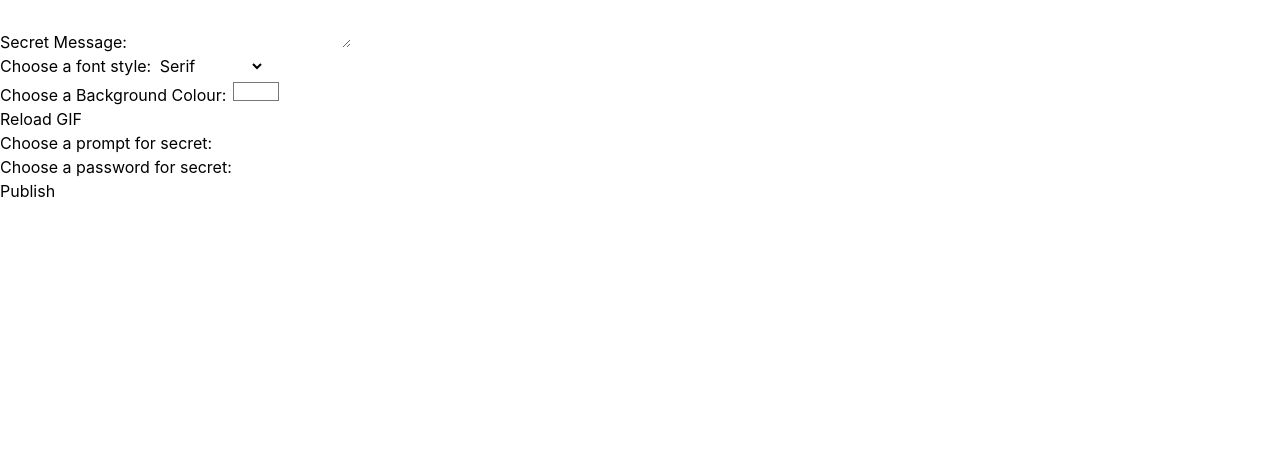
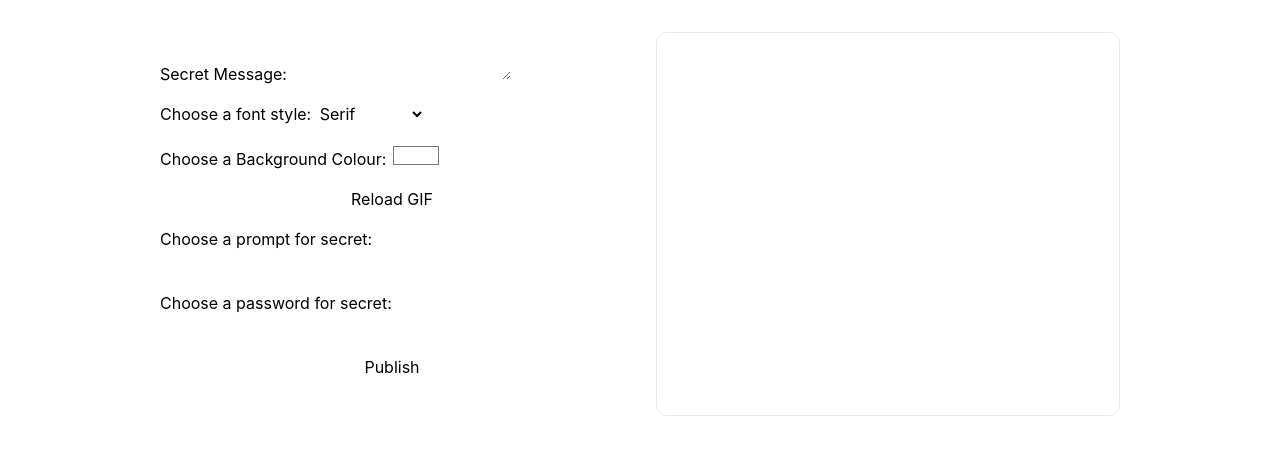
Before and after one commit to srijanravisankar/secrets, a React app in the folder frontend/: page / in a window 1280 px wide. Shown: the top 454 px of the page. Built offline with nearby package versions, Linux system fonts and the light colour scheme; no server answers; the HTML template or start-up script is replaced by a standard one.

Commit message:
style(secrets): lay out create page as 2 columns and preview page with full height

```diff
--- a/frontend/src/pages/CreatePage.jsx
+++ b/frontend/src/pages/CreatePage.jsx
@@ -31,8 +31,9 @@ export default function CreatePage() {
   };
 
   return (
+    <div className="mx-auto grid max-w-5xl gap-8 p-8 md:grid-cols-2">
       <div>
-      <form onSubmit={handleSubmit}>
+        <form onSubmit={handleSubmit} className="flex flex-col gap-4">
           <div>
             <label htmlFor="secretMessage">Secret Message: </label>
             <textarea
@@ -57,7 +58,9 @@ export default function CreatePage() {
           </div>
 
           <div>
-          <label htmlFor="backgroundColour">Choose a Background Colour: </label>
+            <label htmlFor="backgroundColour">
+              Choose a Background Colour:{" "}
+            </label>
             <input
               id="backgroundColour"
               value={draft.backgroundColour}
@@ -81,7 +84,9 @@ export default function CreatePage() {
           </div>
 
           <div>
-          <label htmlFor="secretPassword">Choose a password for secret: </label>
+            <label htmlFor="secretPassword">
+              Choose a password for secret:{" "}
+            </label>
             <input
               id="secretPassword"
               value={draft.secretPassword}
@@ -105,8 +110,11 @@ export default function CreatePage() {
             >{`${window.location.origin}/secret/${data.id}`}</a>
           </p>
         )}
+      </div>
 
+      <div className="h-96 overflow-hidden rounded-xl border border-gray-200">
         <Preview {...draft} gifUrl={gifUrl} />
+      </div>
     </div>
   );
 }
--- a/frontend/src/pages/UnlockPage.jsx
+++ b/frontend/src/pages/UnlockPage.jsx
@@ -12,7 +12,13 @@ export default function UnlockPage() {
   const [password, setPassword] = useState("");
   const unlock = useUnlockSecret(id);
 
-  if (unlock.data) return <Preview {...unlock.data} />;
+  if (unlock.data) {
+    return (
+      <div className="h-screen">
+        <Preview {...unlock.data} />;
+      </div>
+    );
+  }
 
   if (isLoading) return <p>Loading...</p>;
   if (isError) return <p>{error.message}</p>;
```
Lines whose indentation alone changed are shown as unchanged.
